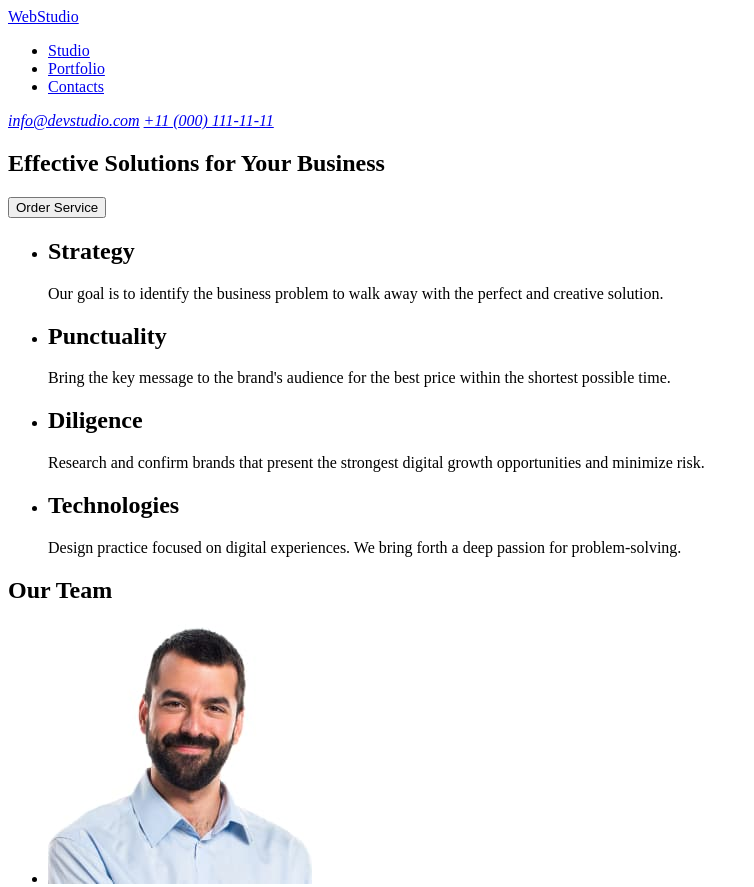
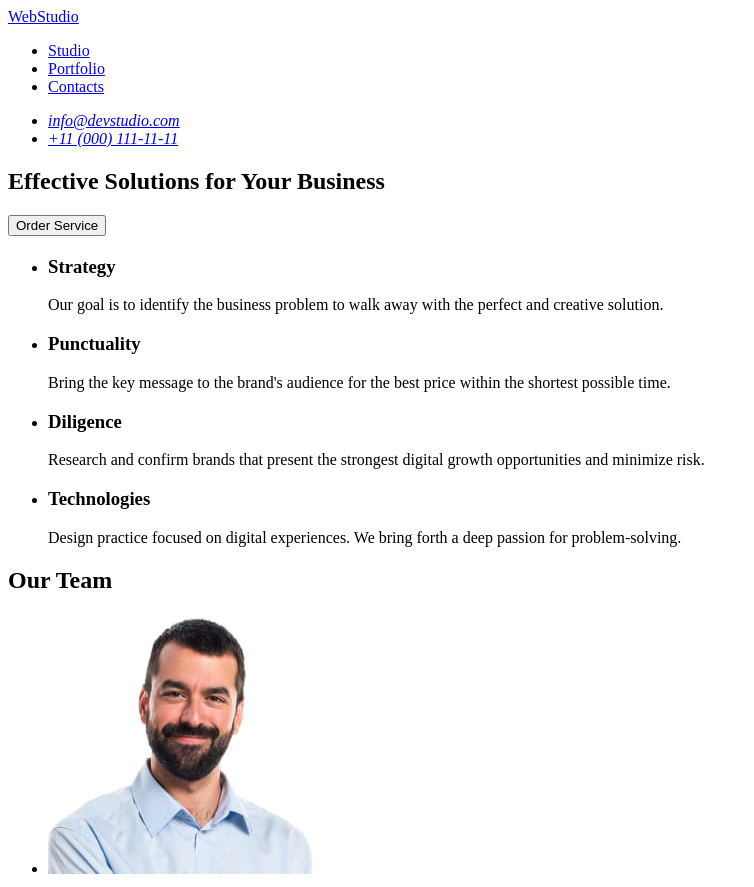
Before and after one commit to NoretsAndrii/goit-markup-hw-01, a plain HTML site: page index.html in a window 1280 px wide. Shown: the top 887 px of the page, without its empty margins (0-754 px from the left). Drawn offline with Linux system fonts and the light colour scheme.

Commit message:
Update index.html

```diff
--- a/index.html
+++ b/index.html
@@ -22,8 +22,10 @@
         </ul>
       </nav>
       <address>
-        <a href="mailto:info@devstudio.com">info@devstudio.com</a>
-        <a href="tel:+110001111111">+11 (000) 111-11-11</a>
+        <ul>
+          <li><a href="mailto:info@devstudio.com">info@devstudio.com</a></li>
+          <li><a href="tel:+110001111111">+11 (000) 111-11-11</a></li>
+        </ul>
       </address>
     </header>
     <main>
@@ -32,30 +34,31 @@
         <button type="button">Order Service</button>
       </section>
       <section>
+        <h2></h2>
         <ul>
           <li>
-            <h2>Strategy</h2>
+            <h3>Strategy</h3>
             <p>
               Our goal is to identify the business problem to walk away with the
               perfect and creative solution.
             </p>
           </li>
           <li>
-            <h2>Punctuality</h2>
+            <h3>Punctuality</h3>
             <p>
               Bring the key message to the brand's audience for the best price
               within the shortest possible time.
             </p>
           </li>
           <li>
-            <h2>Diligence</h2>
+            <h3>Diligence</h3>
             <p>
               Research and confirm brands that present the strongest digital
               growth opportunities and minimize risk.
             </p>
           </li>
           <li>
-            <h2>Technologies</h2>
+            <h3>Technologies</h3>
             <p>
               Design practice focused on digital experiences. We bring forth a
               deep passion for problem-solving.
```
